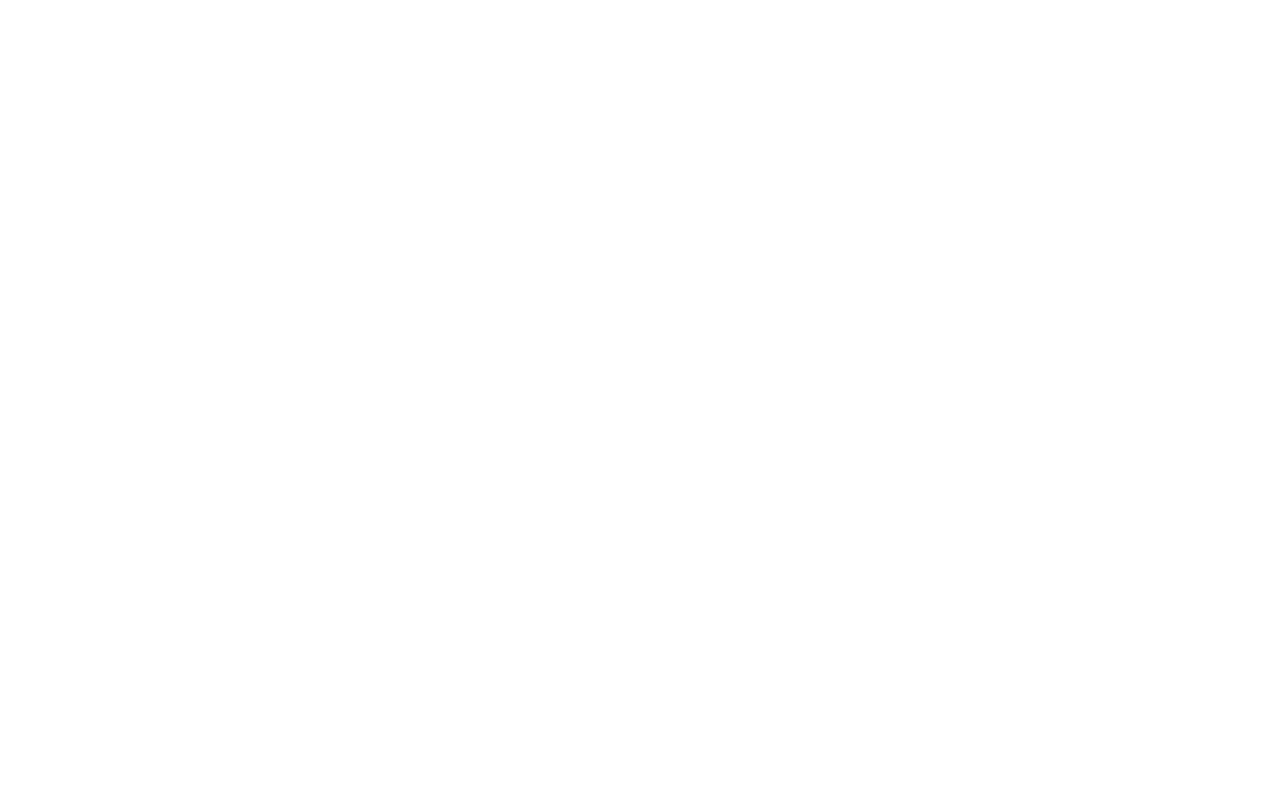
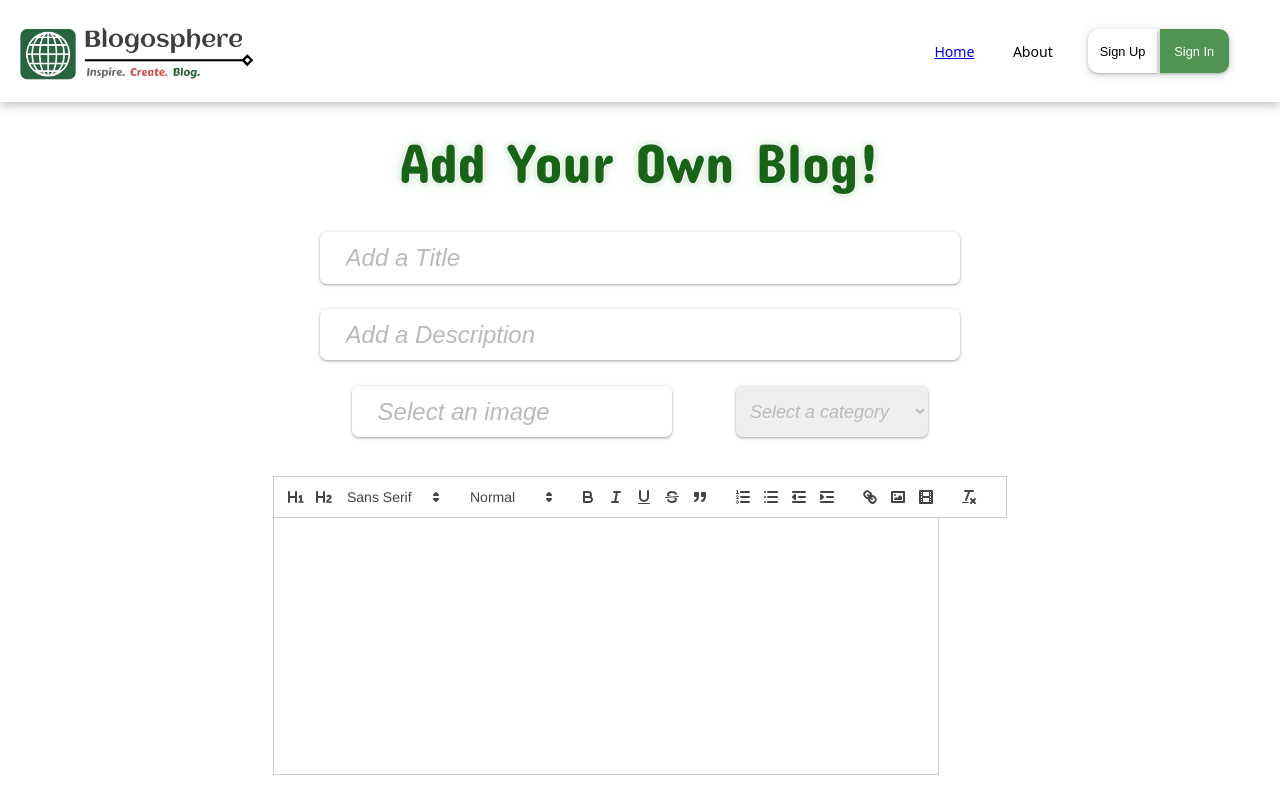
Before and after one commit to kalviumcommunity/S59_Abhinandan_Capstone_Blogosphere, a React (Vite) app in the folder Front-End/: page /createNewBlog in a window 1280 px wide. Before the commit this address had no page. Built offline with nearby package versions, Linux system fonts and the light colour scheme.

Commit message:
made the create post page

```diff
--- a/Front-End/package.json
+++ b/Front-End/package.json
@@ -12,6 +12,7 @@
   "dependencies": {
     "react": "^18.2.0",
     "react-dom": "^18.2.0",
+    "react-quill": "^2.0.0",
     "react-router-dom": "^6.22.3",
     "react-toastify": "^10.0.5"
   },
--- a/Front-End/src/App.jsx
+++ b/Front-End/src/App.jsx
@@ -3,6 +3,7 @@
 import Home from './Pages/Home'
 import SignIn from './Pages/SignIn'
 import SignUp from './Pages/SignUp'
+import CreatePost from './Pages/CreatePost'
 
 function App() {
 
@@ -12,6 +13,7 @@
         <Route path = '/' element={<Home/>}/>
         <Route path = '/signin' element={<SignIn/>}/>
         <Route path = '/signup' element={<SignUp/>}/>
+        <Route path = '/createNewBlog' element={<CreatePost/>}/>
       </Routes>
     </>
   )
--- a/Front-End/src/Components/Navbar.jsx
+++ b/Front-End/src/Components/Navbar.jsx
@@ -10,7 +10,7 @@
             <img src={logo} className="logo" alt="Blogosphere Logo" />
             <div className='navRight'>
                 <div className='navBTNS'>
-                    <span>Home</span>
+                    <NavLink to={'/'}><span>Home</span></NavLink>
                     <span>About</span>
                 </div>
                 <div className='up-inBtns'>
--- /dev/null
+++ b/Front-End/src/Css/CreatePost.css
@@ -0,0 +1,108 @@
+@import url('https://fonts.googleapis.com/css2?family=Concert+One&display=swap');
+
+@-webkit-keyframes glow {
+    from {
+      text-shadow: 0 0 1px #fff, 0 0 2px #fff, 0 0 3px #4CAF50, 0 0 4px #4CAF50, 0 0 5px #4CAF50, 0 0 6px #4CAF50, 0 0 7px #4CAF50, 0 0 20px #4CAF50;
+    }
+
+    to {
+      text-shadow: 0 0 2px #fff, 0 0 3px #fff, 0 0 4px #fff, 0 0 5px #f4f4f4, 0 0 6px #fff, 0 0 7px #fff, 0 0 8px #f2f2f2, 0 0 20px #fff;
+    }
+}
+
+.pageContainer{
+    background-color: rgb(255, 255, 255);
+    height: fit-content;
+    width: 100%;
+    display: flex;
+    flex-direction: column;
+    justify-content: center;
+}
+
+.pageContainer .heading {
+    display: flex;
+    justify-content: center;
+    padding: 2vw 0 2vw 0;
+    font-size: 4.39vw;
+    font-family: "Concert One", sans-serif;
+    font-weight: 400;
+    color: #186317;
+    animation: glow 2s ease-in-out infinite alternate;
+}
+
+.inputArea{
+    display: flex;
+    align-items: center;
+    flex-direction: column;
+}
+
+.inputArea .topInputs{
+    box-sizing: border-box;
+    height: 4vw;
+    width: 50vw;
+    box-shadow: rgba(60, 64, 67, 0.3) 0px 1px 2px 0px, rgba(60, 64, 67, 0.15) 0px 1px 3px 1px;
+    border: none;
+    border-radius: 7px;
+    font-size: x-large;
+    color: rgb(135, 135, 135);
+    padding: 0 0 0 2vw;
+    font-style: italic;
+    outline: none;
+    margin: 1vw 0 1vw 0;
+}
+
+.inputArea div input::placeholder{
+    opacity: 0.5;
+}
+
+.inputArea .belowInputs{
+    margin: 1vw 0 1vw 0;
+    box-sizing: border-box;
+    height: 4vw;
+    width: 25vw;
+    border: none;
+    box-shadow: rgba(60, 64, 67, 0.3) 0px 1px 2px 0px, rgba(60, 64, 67, 0.15) 0px 1px 3px 1px;
+    border-radius: 7px;
+    font-size: x-large;
+    color: rgb(135, 135, 135);
+    padding: 0 0 0 2vw;
+    font-style: italic;
+    outline: none;
+    margin: 1vw 0 1vw 0;
+}
+
+.imageAndCategory{
+    display: flex;
+    flex-direction: row;
+    align-items: center;
+    justify-content: space-between;
+    width: 45vw;
+}
+
+#category{
+    align-items: center;
+    height: 4vw;
+    width: 15vw;
+    margin: 1vw 0 1vw 0;
+    border-radius: 7px;
+    font-style: italic;
+    outline: none;
+    box-shadow: rgba(60, 64, 67, 0.3) 0px 1px 2px 0px, rgba(60, 64, 67, 0.15) 0px 1px 3px 1px;
+    font-size: large;
+    color: #bababa;
+    border: none;
+    padding: 0 0 0 10px;
+}
+
+
+.quillDiv{
+    margin: 2vw 0 2vw 0;
+}
+
+.ql-container{
+    width: 52vw;
+}
+
+.quillDiv .ql-editor {
+    height: 20vw;
+}
--- a/Front-End/src/Pages/CreatePost.jsx
+++ b/Front-End/src/Pages/CreatePost.jsx
@@ -1,8 +1,54 @@
 import React from 'react'
+import Navbar from '../Components/Navbar'
+import './../Css/CreatePost.css'
+import ReactQuill from 'react-quill'
+import 'react-quill/dist/quill.snow.css';
 
 function CreatePost() {
+
   return (
-    <div>This is a new create Post component.</div>
+    <>
+      <Navbar/>
+      <div className="pageContainer">
+        <div className='heading' >Add Your Own Blog!</div>
+
+        <div className='inputArea'>
+          <div><input type="text" className='topInputs' placeholder='Add a Title'/></div>
+          <div><input type="text" className='topInputs' placeholder='Add a Description'/></div>
+
+          <div className='imageAndCategory'>
+            <div><input type="text" className='belowInputs' placeholder='Select an image'/></div>
+            <select name="category" id="category">
+              <option value="" selected>Select a category</option>
+              <option value="education">Education</option>
+              <option value="technology">Technology</option>
+              <option value="travel">Travel</option>
+              <option value="health">Health</option>
+            </select>
+          </div>
+
+          <div className='quillDiv'>
+          <ReactQuill
+            theme="snow"
+            className='Editor'
+            modules={{
+              toolbar: [
+                [{ 'header': '1' }, { 'header': '2' }, { 'font': [] }],
+                [{ 'size': [] }],
+                ['bold', 'italic', 'underline', 'strike', 'blockquote'],
+                [{'list': 'ordered'}, {'list': 'bullet'},
+                {'indent': '-1'}, {'indent': '+1'}],
+                ['link', 'image', 'video'],
+                ['clean']
+              ],
+            }}
+          />
+          </div>
+
+        </div>
+
+      </div>
+    </>
   )
 }
 
--- a/Front-End/src/Pages/Home.jsx
+++ b/Front-End/src/Pages/Home.jsx
@@ -1,3 +1,4 @@
+import { Link } from 'react-router-dom'
 import React from 'react'
 import Navbar from '../Components/Navbar'
 import SideNavBarClose from '../Components/SideNavBarClose'
@@ -14,6 +15,7 @@
         </div>
         <div style={{height: "calc(100vh - 8vw)", overflowY: "scroll"}}>
           other content
+          <Link to = {'/createNewBlog'}><button>Create Post Button</button></Link>
         </div>
       </div>
     </div>
--- a/Front-End/src/Pages/SignUp.jsx
+++ b/Front-End/src/Pages/SignUp.jsx
@@ -5,6 +5,7 @@
 import glogo from '../assets/Glogo.png'
 import {toast, ToastContainer} from 'react-toastify'
 import 'react-toastify/dist/ReactToastify.css';
+import Navbar from '../Components/Navbar'
 
 
 function SignUp() {
@@ -47,6 +48,7 @@
     console.log(userFormData)
   return (
     <div className='signUpContainer'>
+        <Navbar/>
         <div className='bothUpContainers'>
 
                 <form action="" className='right-cont-Up' onSubmit={handleSubmit}>
```
Also changed, not shown: 1 other file (tests, documents, lock files or other folders).
